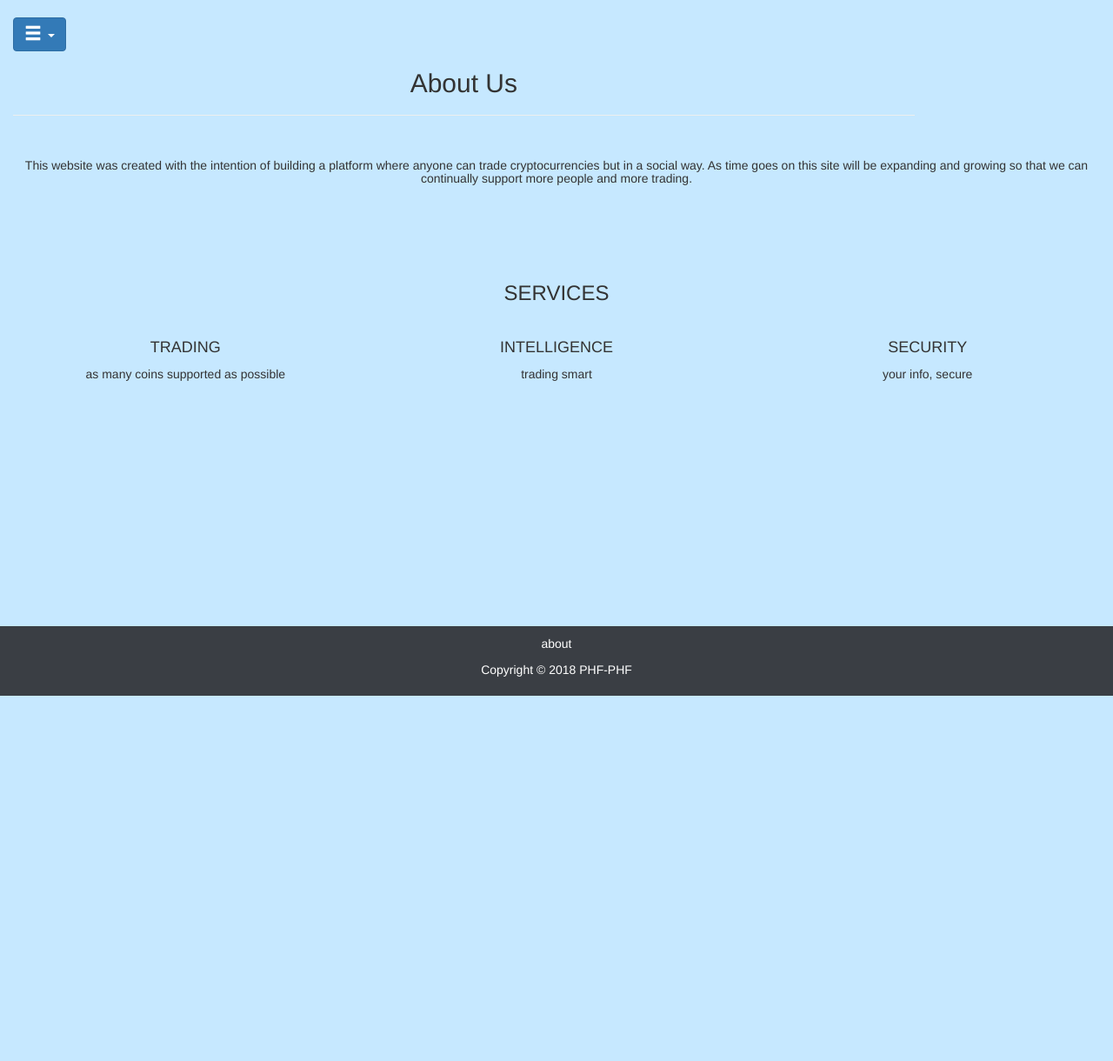
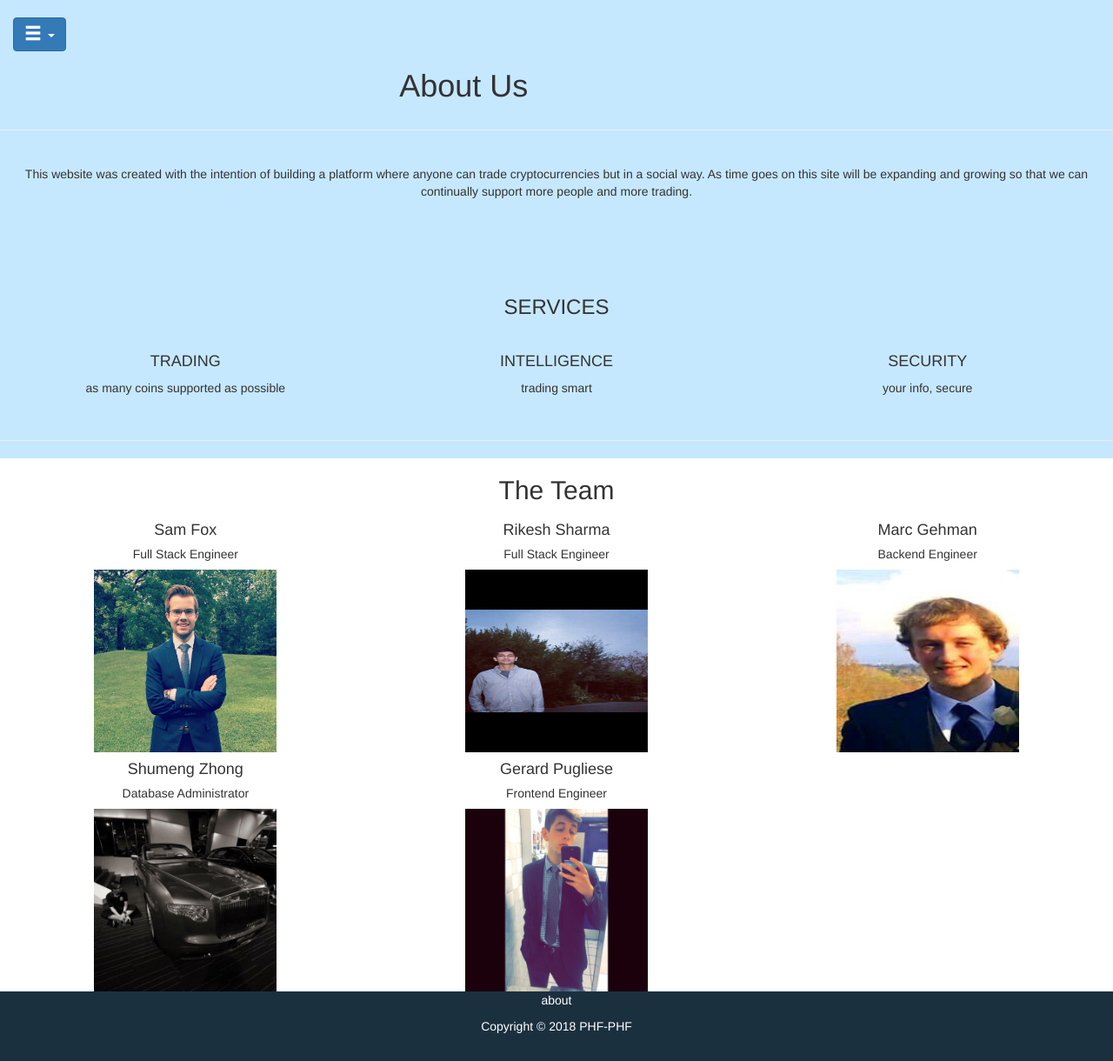
Before and after one commit to samfoxcode/Cryptocurrency-Trading-Website, a Django app: page /home/about/ in a window 1280 px wide. Shown: the whole page at 87% size. Before the commit the page ends 800 px from the top, so only its background shows below. Run offline with Django 3.2, Linux system fonts and the light colour scheme; some libraries are stand-ins or nearby versions.

Commit message:
added some about info, fixed typos on home

```diff
--- a/crypto_web/settings.py
+++ b/crypto_web/settings.py
@@ -133,4 +133,9 @@ USE_TZ = True
 # Static files (CSS, JavaScript, Images)
 # https://docs.djangoproject.com/en/2.0/howto/static-files/
 
+STATIC_ROOT = 'staticfiles'
 STATIC_URL = '/static/'
+
+STATICFILES_DIRS = (
+    os.path.join(BASE_DIR, 'static'),
+)
--- a/templates/account/signedinhome.html
+++ b/templates/account/signedinhome.html
@@ -125,7 +125,7 @@
                         <a href="/account/signedinhome" style="color: rgb(255, 255, 255)">Ethereum</a>
                     </li>
                     <li>
-                        <a href="/account/signedinhome" style="color: rgb(255, 255, 255)">Litcoin</a>
+                        <a href="/account/signedinhome" style="color: rgb(255, 255, 255)">Litecoin</a>
                     </li>
                 </ul>
                 <style>
--- a/templates/account/user.html
+++ b/templates/account/user.html
@@ -131,7 +131,7 @@
     <footer class="footer">
         <div class='container-fluid'>
             <p>
-                <a href="/home/about/" title="about" style="color: rgb(255, 255, 255)">about</a>
+                <a href="/account/about/" title="about" style="color: rgb(255, 255, 255)">about</a>
             </p>
             <p style="color: rgb(255, 255, 255)">Copyright &copy; 2018 PHF-PHF</p>
         </div>
--- a/templates/home/about.html
+++ b/templates/home/about.html
@@ -50,24 +50,23 @@
                         text-align: center;
                     }
                 </style>
-                <div class="header">
-                    <h2 class="container-fluid">About Us</h2>
+                <div class="container-fluid text-center" style="float:right;">
+                    <h1 class="container-fluid text-center">About Us</h1>
                 </div>
-                <hr>
             </div>
         </div>
     </div>
 </head>
 
 <body class="body" style="background-color:#c6e8ff">
-
+        <hr>
     <br>
     <div>
         <center>
-            <h5> This website was created with the intention of building a platform where anyone can trade cryptocurrencies but
+            <p> This website was created with the intention of building a platform where anyone can trade cryptocurrencies but
                 in a social way. As time goes on this site will be expanding and growing so that we can continually support
                 more people and more trading.
-            </h5>
+            </p>
         </center>
     </div>
     <div class='container-fluid'>
@@ -95,26 +94,72 @@
         </div>
     </div>
     <br>
-    <br>
+    <hr>
+    {% load staticfiles %}
+    <div id="portfolio" class="container-fluid bg-white">
+            <div class="container-fluid text-center"><h2>The Team</h2></div>
+    <div class="row text-center slideanim">
+    <div class="col-sm-4">
+    <h4>Sam Fox</h4>
+    <h5>Full Stack Engineer</h5>
+    <img src="{% static 'home/sam.png' %}"alt="sam" style="width:210px;height:210px;">
+    </div>
+    <div class="col-sm-4">
+    <h4>Rikesh Sharma</h4>
+    <h5>Full Stack Engineer</h5>
+    <img src="{% static 'home/ricky.png' %}" alt="ricky" style="width:210px;height:210px;">
+    </div>
+    <div class="col-sm-4">
+    <h4>Marc Gehman</h4>
+    <h5>Backend Engineer</h5>
+    <img src="{% static 'home/marc.png' %}"alt="marc" style="width:210px;height:210px;">
+    </div>
+    <div class="col-sm-4">
+    <h4>Shumeng Zhong</h4>
+    <h5>Database Administrator</h5>
+    <img src="{% static 'home/shumeng.png' %}"alt="shumeng" style="width:210px;height:210px;">
+    </div>
+    <div class="col-sm-4">
+    <h4>Gerard Pugliese</h4>
+    <h5>Frontend Engineer</h5>
+    <img src="{% static 'home/gerard.png' %}"alt="gerard" style="width:210px;height:210px;">
+    </div>
+    </div>
+    </div>
+    <div></div>
     <style>
-        .footer {
-            position: absolute;
-            right: 0;
-            bottom: 0;
-            left: 0;
-            padding: 1rem;
-            background-color: #3a3e44;
-            text-align: center;
+        * {
+            margin: 0;
+        }
+
+
+        .wrapper {
+            min-height: 5%;
+            height: auto !important;
+            height: 5%;
+            margin: 0 auto -20px;
+            background-color: #1b303f;
+            /* the bottom margin is the negative value of the footer's height */
+        }
+
+        .footer,
+        .push {
+            height: 20px;
+            /* .push must be the same height as .footer */
         }
     </style>
-    <footer class="footer">
+    <div class="wrapper">
+        <footer class="container-fluid text-center">
             <div class='container-fluid'>
                 <p>
-                <a href="/home/about/" title="about" style="color: rgb(255, 255, 255)">about</a>
+                    <a href="/account/about/" title="about" style="color: rgb(255, 255, 255)">about</a>
                 </p>
                 <p style="color: rgb(255, 255, 255)">Copyright &copy; 2018 PHF-PHF</p>
             </div>
         </footer>
+        <div class="push"></div>
+    </div>
+    <div class="footer"></div>
 
 </body>
 
--- a/templates/home/index.html
+++ b/templates/home/index.html
@@ -128,7 +128,7 @@
                         <a href="/home/index" style="color: rgb(255, 255, 255)">Ethereum</a>
                     </li>
                     <li>
-                        <a href="/home/index" style="color: rgb(255, 255, 255)">Litcoin</a>
+                        <a href="/home/index" style="color: rgb(255, 255, 255)">Litecoin</a>
                     </li>
                 </ul>
 					<input type="button" class="btn btn-warning" onClick="parent.location='/account/account'" value="Sign-In" style="float: right;">
```
Also changed, not shown: templates/account/about.html (+56 -9 lines), static/home/gerard.PNG (added), static/home/marc.PNG (added), static/home/ricky.PNG (added), static/home/sam.PNG (added), static/home/shumeng.PNG (added), 3 other files. Lines whose indentation alone changed are shown as unchanged.
